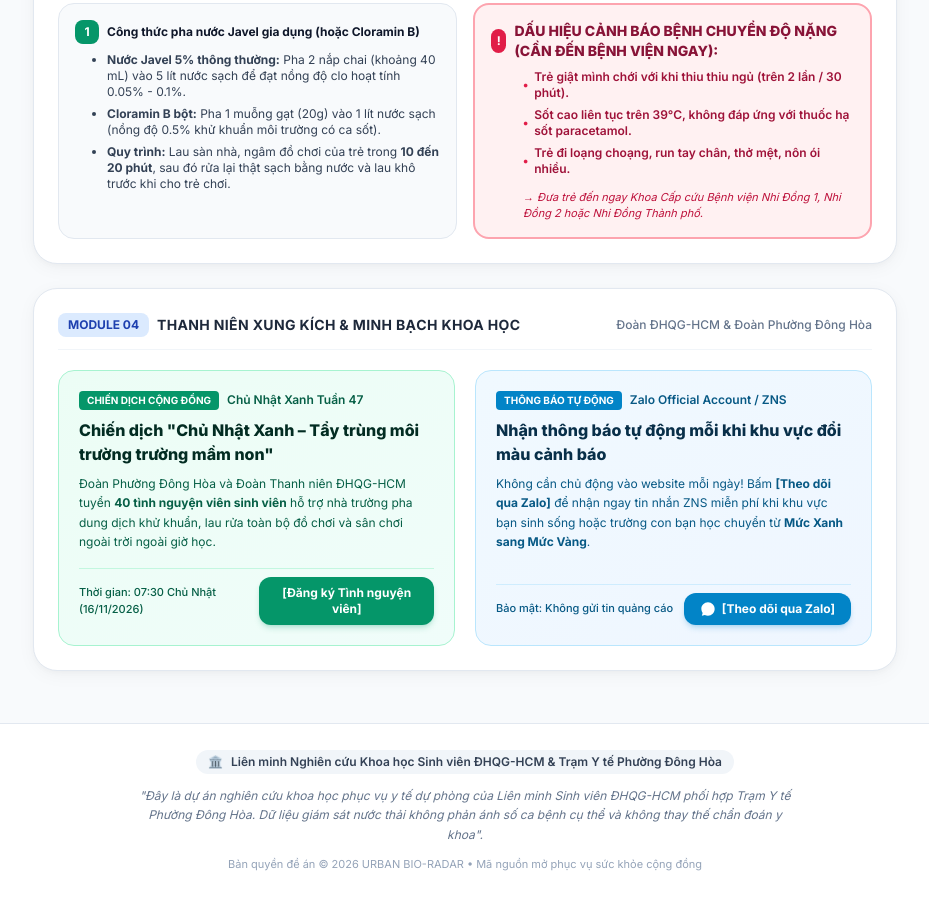
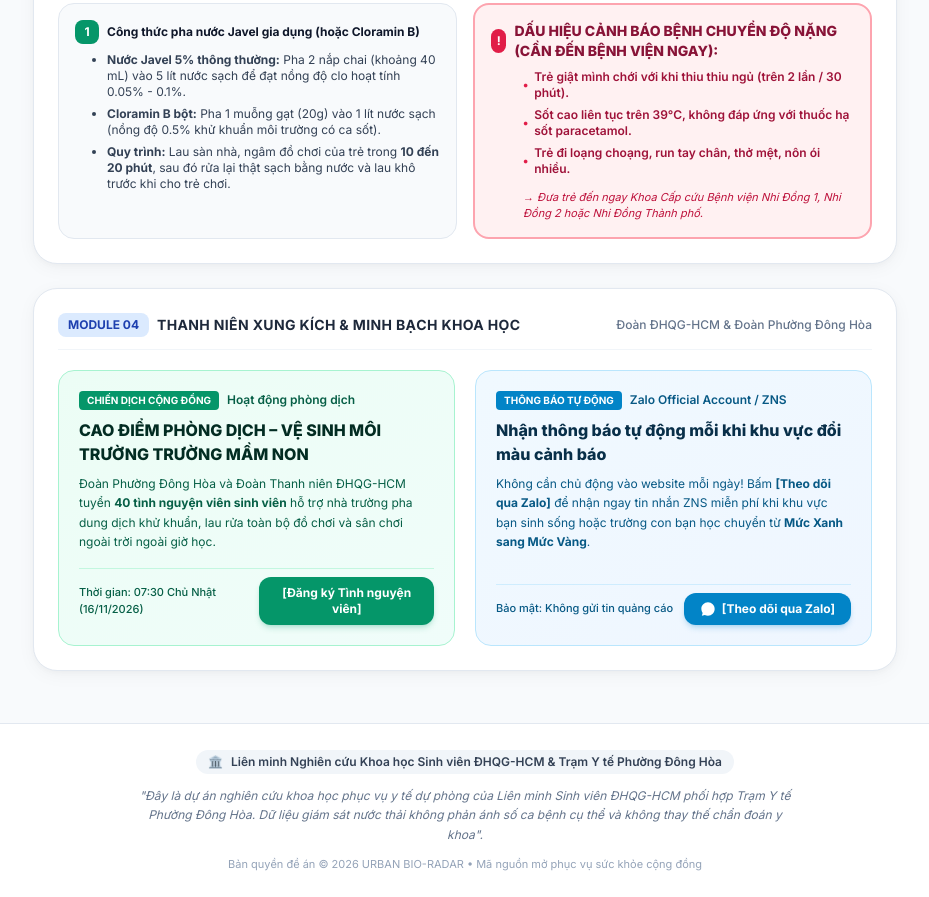
Before and after one commit to vtksuong1352007-bit/LuaDo.github.io, a plain HTML site: page index.html in a window 1280 px wide. Shown: the part 1283-2180 px from the top of the page, without its empty margins (175-1104 px from the left). Drawn offline with nearby package versions, Linux system fonts and the light colour scheme.

Commit message:
Update 1

```diff
--- a/index.html
+++ b/index.html
@@ -238,10 +238,10 @@
           <div class="space-y-2">
             <div class="flex items-center gap-2">
               <span class="px-2 py-0.5 rounded bg-emerald-600 text-white text-[10px] font-bold uppercase">Chiến dịch Cộng đồng</span>
-              <span class="text-xs text-emerald-800 font-semibold">Chủ Nhật Xanh Tuần 47</span>
+              <span class="text-xs text-emerald-800 font-semibold">Hoạt động phòng dịch</span>
             </div>
             <h3 class="text-base font-extrabold text-emerald-950">
-              Chiến dịch "Chủ Nhật Xanh – Tẩy trùng môi trường trường mầm non"
+              CAO ĐIỂM PHÒNG DỊCH – VỆ SINH MÔI TRƯỜNG TRƯỜNG MẦM NON
             </h3>
             <p class="text-xs text-emerald-800 leading-relaxed">
               Đoàn Phường Đông Hòa và Đoàn Thanh niên ĐHQG-HCM tuyển <strong>40 tình nguyện viên sinh viên</strong> hỗ trợ nhà trường pha dung dịch khử khuẩn, lau rửa toàn bộ đồ chơi và sân chơi ngoài trời ngoài giờ học.
```
